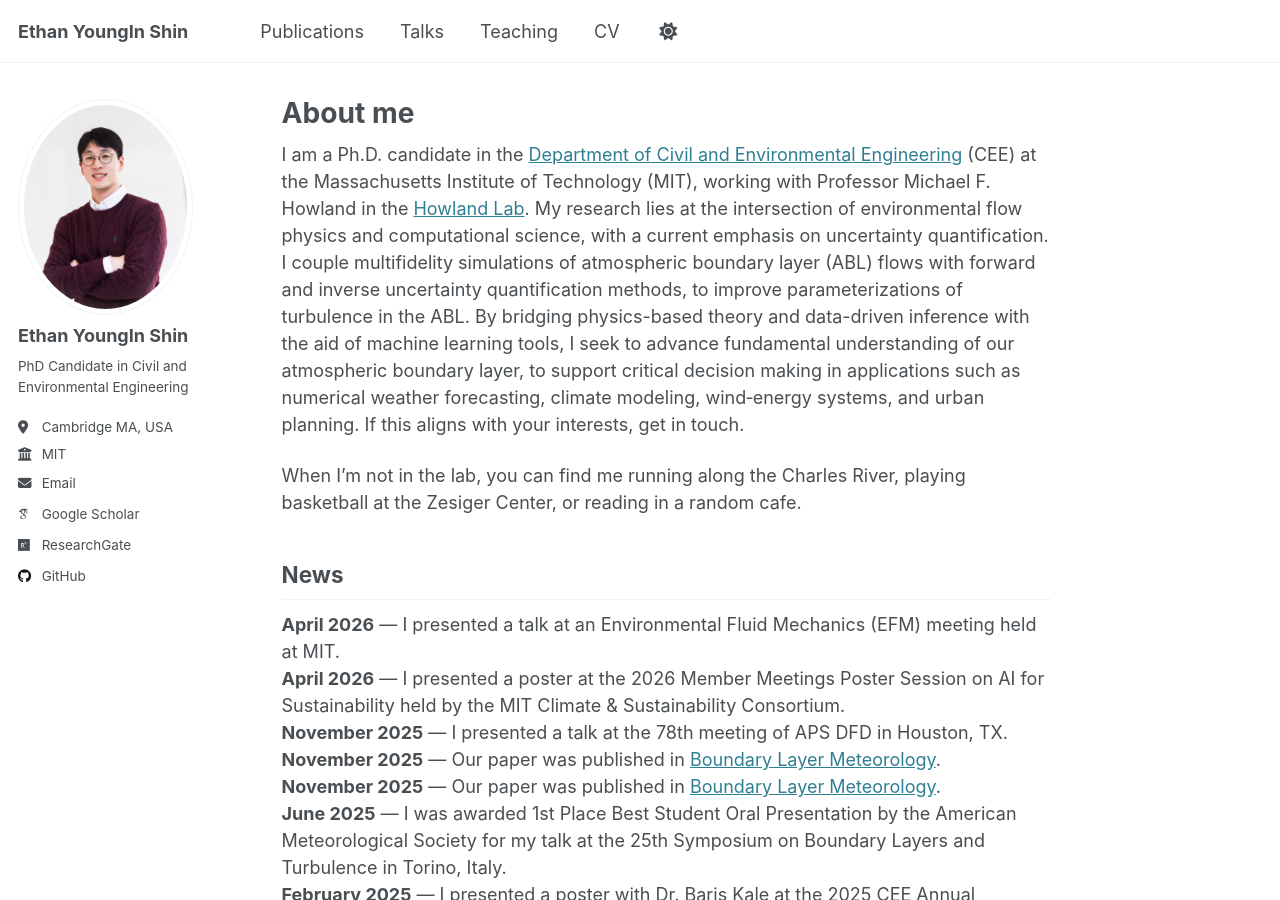
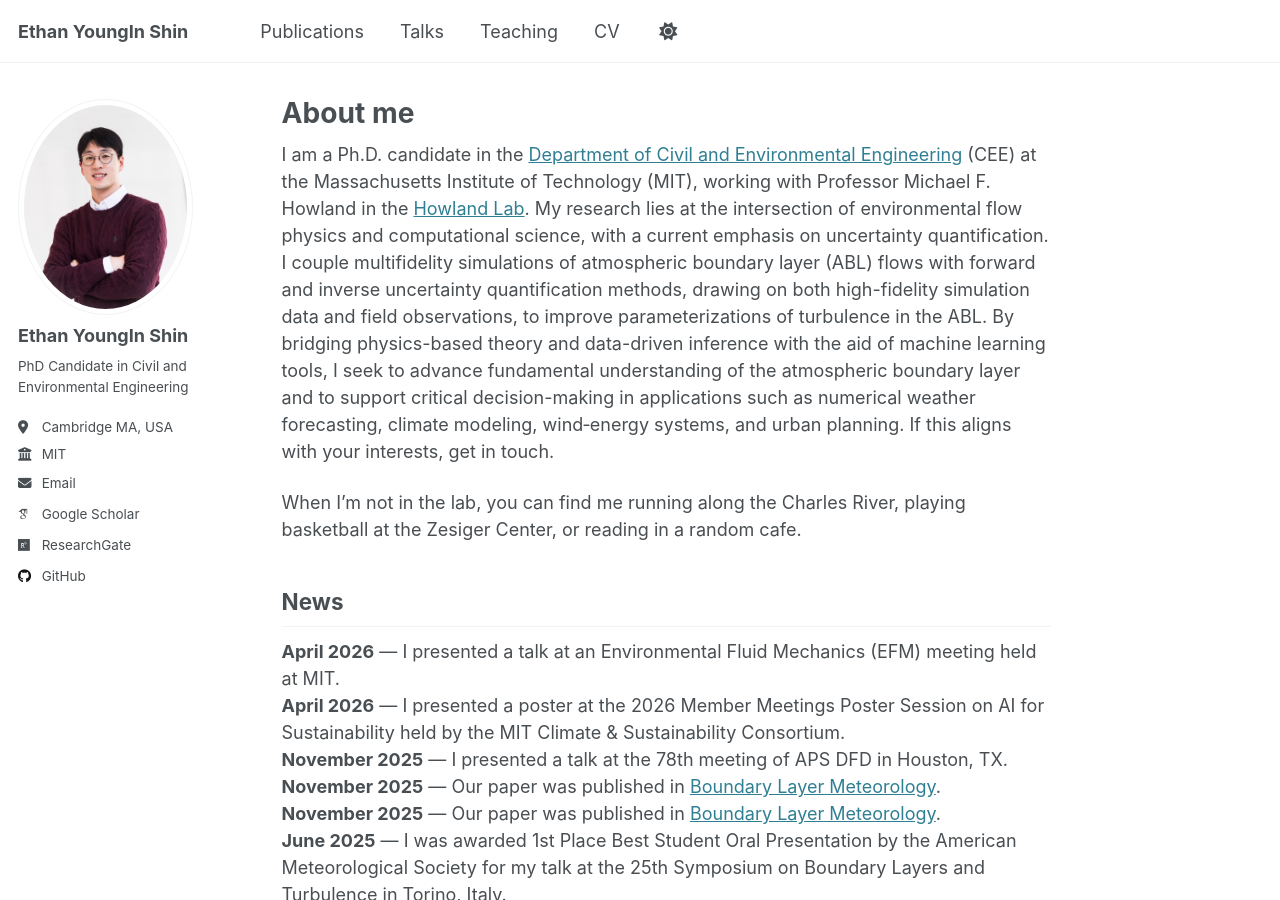
Before and after one commit to duddlshin/duddlshin.github.io, a Jekyll site: the page built from _pages/about.md, in a window 1280 px wide and 900 px high. Built offline with Jekyll 4.4.1, drawn with Linux system fonts in a browser that asks for light colours; some web fonts are replaced.

Commit message:
Update about page

```diff
--- a/_pages/about.md
+++ b/_pages/about.md
@@ -11,8 +11,8 @@ redirect_from:
 
 I am a Ph.D. candidate in the [Department of Civil and Environmental Engineering](https://cee.mit.edu) (CEE) at the Massachusetts Institute of Technology (MIT), working with Professor Michael F. Howland in the [Howland Lab](https://www.howlandlab.com).
 My research lies at the intersection of environmental flow physics and computational science, with a current emphasis on uncertainty quantification.
-I couple multifidelity simulations of atmospheric boundary layer (ABL) flows with forward and inverse uncertainty quantification methods, to improve parameterizations of turbulence in the ABL.
-By bridging physics-based theory and data-driven inference with the aid of machine learning tools, I seek to advance fundamental understanding of our atmospheric boundary layer, to support critical decision making in applications such as numerical weather forecasting, climate modeling, wind‐energy systems, and urban planning.
+I couple multifidelity simulations of atmospheric boundary layer (ABL) flows with forward and inverse uncertainty quantification methods, drawing on both high-fidelity simulation data and field observations, to improve parameterizations of turbulence in the ABL.
+By bridging physics-based theory and data-driven inference with the aid of machine learning tools, I seek to advance fundamental understanding of the atmospheric boundary layer and to support critical decision-making in applications such as numerical weather forecasting, climate modeling, wind‐energy systems, and urban planning.
 If this aligns with your interests, get in touch.
 
 When I'm not in the lab, you can find me running along the Charles River, playing basketball at the Zesiger Center, or reading in a random cafe.
```
